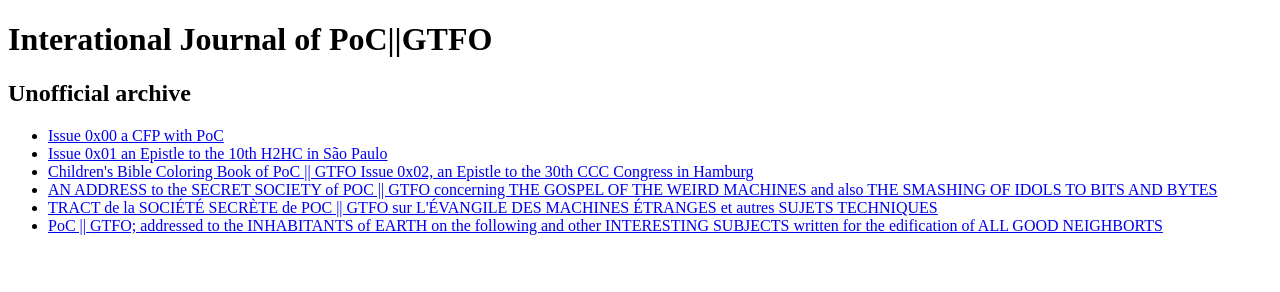
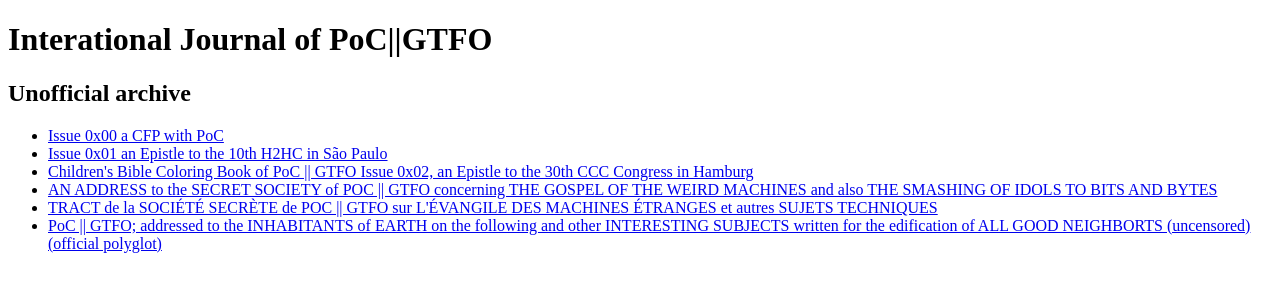
Before and after one commit to MisterGlass/POC--GTFO, a plain HTML site: page index.html in a window 1280 px wide. Drawn offline with Linux system fonts and the light colour scheme.

Commit message:
Added link to polyglot version & updated contributing doc

```diff
--- a/index.html
+++ b/index.html
@@ -13,7 +13,7 @@
         <li><a href="pocorgtfo02.pdf">Children's Bible Coloring Book of PoC || GTFO Issue 0x02, an Epistle to the 30th CCC Congress in Hamburg</a></li>
         <li><a href="pocorgtfo03.pdf">AN ADDRESS to the SECRET SOCIETY of POC || GTFO concerning THE GOSPEL OF THE WEIRD MACHINES and also THE SMASHING OF IDOLS TO BITS AND BYTES</a></li>
         <li><a href="pocorgtfo04.pdf">TRACT de la SOCI&#201;T&#201; SECR&#200;TE de POC || GTFO sur L&apos;&#201;VANGILE DES MACHINES &#201;TRANGES et autres SUJETS TECHNIQUES</a></li>
-        <li><a href="pocorgtfo05.uncensored.pdf">PoC || GTFO; addressed to the INHABITANTS of EARTH on the following and other INTERESTING SUBJECTS written for the edification of ALL GOOD NEIGHBORTS</a></li>
+        <li><a href="pocorgtfo05.uncensored.pdf">PoC || GTFO; addressed to the INHABITANTS of EARTH on the following and other INTERESTING SUBJECTS written for the edification of ALL GOOD NEIGHBORTS (uncensored)</a> <a href="pocorgtfo05.pdf">(official polyglot)</a></li>
     </ul>
 </body>
 </html>
```
Also changed, not shown: 1 other file.
